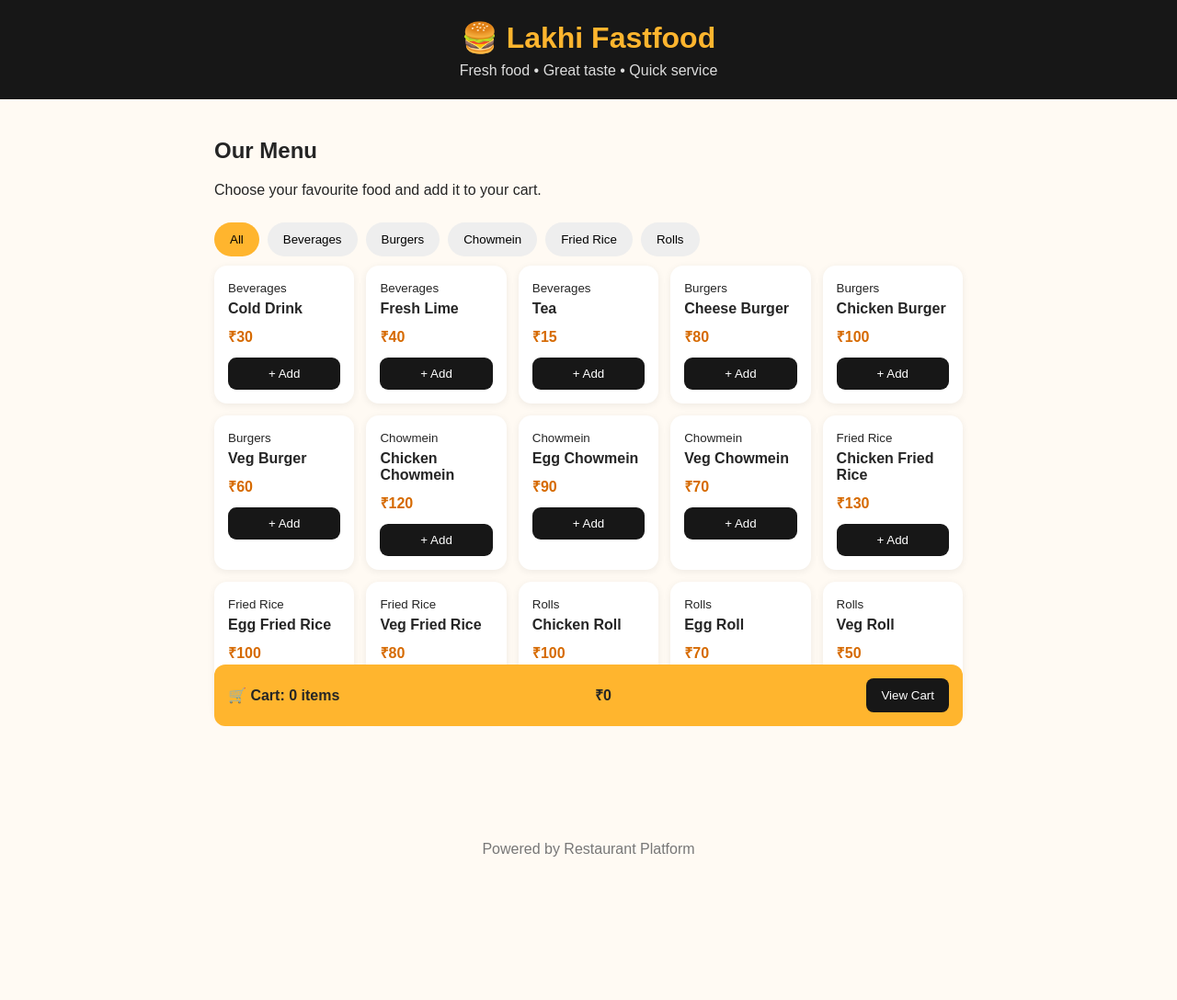
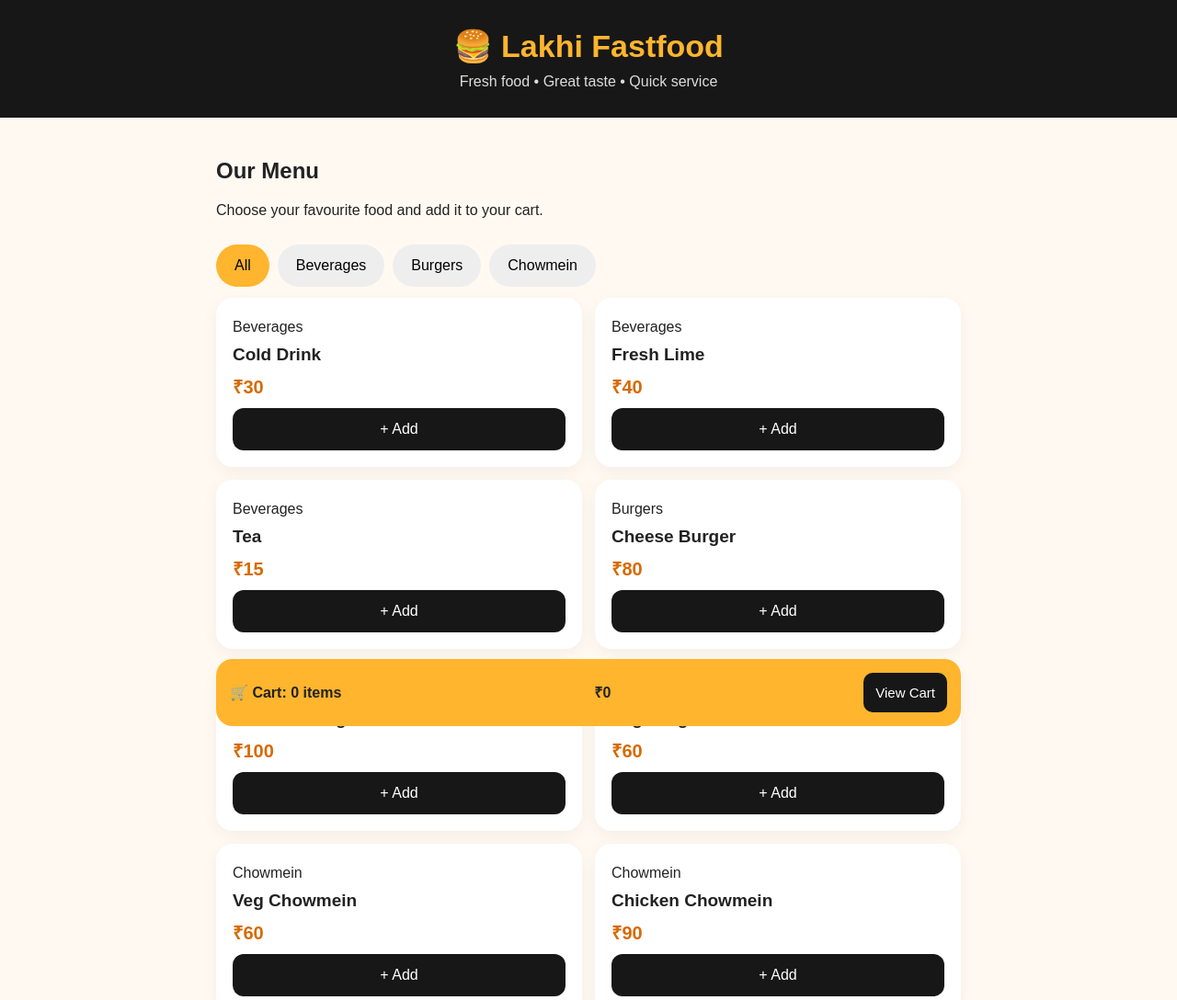
Before and after one commit to lakhiranjanbaruah94-hue/restaurant-platform, a plain HTML site: page index.html in a window 1280 px wide. Shown: the top 1088 px of the page at 92% size. Before the commit the page ends 958 px from the top, so only its background shows below. Drawn offline with Linux system fonts and the light colour scheme.

Commit message:
Update index.html

```diff
--- a/index.html
+++ b/index.html
@@ -4,35 +4,41 @@
 <head>
 <meta charset="UTF-8">
 <meta name="viewport" content="width=device-width, initial-scale=1.0">
-<title>Restaurant Platform</title>
+<title>Lakhi Fastfood</title>
 <style>
 *{box-sizing:border-box}
-body{margin:0;font-family:Arial,sans-serif;background:#fffaf3;color:#252525}
-header{background:#171717;color:white;padding:22px 16px;text-align:center}
-header h1{margin:0;color:#ffb52e}
-header p{margin:8px 0 0;color:#ddd}
-.container{max-width:850px;margin:auto;padding:18px}
+body{margin:0;background:#fff9f2;color:#222;font-family:Arial,sans-serif}
+header{background:#171717;color:white;text-align:center;padding:30px 12px}
+header h1{margin:0;color:#ffb52e;font-size:34px}
+header p{margin:10px 0 0;color:#ddd}
+.container{max-width:850px;margin:auto;padding:20px}
 h2{margin-top:24px}
-.categories{display:flex;gap:9px;overflow-x:auto;padding:10px 0}
-.categories button{border:0;border-radius:22px;padding:11px 17px;background:#eee;white-space:nowrap}
+.categories{display:flex;gap:9px;overflow-x:auto;padding:12px 0}
+.categories button{border:0;border-radius:30px;padding:14px 20px;background:#eee;font-size:16px;white-space:nowrap}
 .categories button.active{background:#ffb52e}
-.menu{display:grid;grid-template-columns:repeat(auto-fit,minmax(145px,1fr));gap:13px}
-.item{background:white;border-radius:14px;padding:15px;box-shadow:0 2px 9px #0001}
-.item h3{font-size:16px;margin:5px 0 10px}
-.price{font-weight:bold;color:#d66a00}
-.item button,.checkout{background:#171717;color:white;border:0;border-radius:9px;padding:10px;width:100%;margin-top:12px}
-.cart{position:sticky;bottom:10px;background:#ffb52e;padding:15px;border-radius:12px;margin-top:22px;display:flex;justify-content:space-between;align-items:center}
-.cart button{background:#171717;color:white;border:0;padding:11px 16px;border-radius:8px}
+.menu{display:grid;grid-template-columns:repeat(2,minmax(0,1fr));gap:14px}
+.item{background:white;border-radius:18px;padding:18px;box-shadow:0 5px 18px #0000000c}
+.item p{margin:5px 0}
+.item h3{font-size:19px;margin:10px 0}
+.price{font-weight:bold;color:#d66a00;font-size:20px}
+.item button,.checkout{background:#171717;color:white;border:0;border-radius:12px;padding:14px;width:100%;font-size:16px;margin-top:10px}
+.cart{position:sticky;bottom:10px;background:#ffb52e;padding:15px;border-radius:18px;margin-top:20px;display:flex;align-items:center;justify-content:space-between;gap:8px}
+.cart button{background:#171717;color:white;border:0;border-radius:10px;padding:13px;font-size:15px}
+.cart-panel{background:white;border-radius:16px;padding:18px;margin-top:15px;display:none}
+.cart-row{display:flex;justify-content:space-between;align-items:center;gap:8px;border-bottom:1px solid #eee;padding:12px 0}
+.qty button{padding:7px 12px;border:0;border-radius:7px;background:#eee;font-size:17px}
 footer{text-align:center;padding:25px;color:#777}
+@media(max-width:420px){.menu{gap:10px}.item{padding:14px}.item h3{font-size:17px}.cart{font-size:14px}}
 </style>
 </head>
 <body>
+
 <header>
 <h1>🍔 Lakhi Fastfood</h1>
 <p>Fresh food • Great taste • Quick service</p>
 </header>
 
-<main class="container">
+<div class="container">
 <h2>Our Menu</h2>
 <p>Choose your favourite food and add it to your cart.</p>
 
@@ -42,36 +48,36 @@ footer{text-align:center;padding:25px;color:#777}
 <div class="cart">
 <strong>🛒 Cart: <span id="count">0</span> items</strong>
 <strong id="total">₹0</strong>
-<button onclick="showCart()">View Cart</button>
+<button onclick="toggleCart()">View Cart</button>
 </div>
-</main>
 
-<footer>Powered by Restaurant Platform</footer>
+<div class="cart-panel" id="cartPanel">
+<h2>Your Cart</h2>
+<div id="cartItems"></div>
+<h3 id="cartTotal">Total: ₹0</h3>
+<button class="checkout" onclick="placeOrder()">Place Order (Demo)</button>
+</div>
+</div>
+
+<footer>Thank you for visiting Lakhi Fastfood ❤️</footer>
 
 <script>
-const foods=[
-["Beverages","Cold Drink",30],
-["Beverages","Fresh Lime",40],
-["Beverages","Tea",15],
-["Burgers","Cheese Burger",80],
-["Burgers","Chicken Burger",100],
-["Burgers","Veg Burger",60],
-["Chowmein","Chicken Chowmein",120],
-["Chowmein","Egg Chowmein",90],
-["Chowmein","Veg Chowmein",70],
-["Fried Rice","Chicken Fried Rice",130],
-["Fried Rice","Egg Fried Rice",100],
-["Fried Rice","Veg Fried Rice",80],
-["Rolls","Chicken Roll",100],
-["Rolls","Egg Roll",70],
-["Rolls","Veg Roll",50]
+const products=[
+{id:1,name:"Cold Drink",category:"Beverages",price:30},
+{id:2,name:"Fresh Lime",category:"Beverages",price:40},
+{id:3,name:"Tea",category:"Beverages",price:15},
+{id:4,name:"Cheese Burger",category:"Burgers",price:80},
+{id:5,name:"Chicken Burger",category:"Burgers",price:100},
+{id:6,name:"Veg Burger",category:"Burgers",price:60},
+{id:7,name:"Veg Chowmein",category:"Chowmein",price:60},
+{id:8,name:"Chicken Chowmein",category:"Chowmein",price:90}
 ];
 
 let selected="All";
-let cart=[];
+let cart={};
 
-function categories(){
-const names=["All",...new Set(foods.map(f=>f[0]))];
+function renderCategories(){
+const names=["All",...new Set(products.map(p=>p.category))];
 document.getElementById("categories").innerHTML=names.map(n=>
 `<button class="${selected===n?'active':''}" onclick="filterMenu('${n}')">${n}</button>`
 ).join("");
@@ -79,39 +85,75 @@ document.getElementById("categories").innerHTML=names.map(n=>
 
 function filterMenu(name){
 selected=name;
-categories();
+renderCategories();
 renderMenu();
 }
 
 function renderMenu(){
-const list=selected==="All"?foods:foods.filter(f=>f[0]===selected);
-document.getElementById("menu").innerHTML=list.map((f)=>`
+const list=products.filter(p=>selected==="All"||p.category===selected);
+document.getElementById("menu").innerHTML=list.map(p=>`
 <div class="item">
-<small>${f[0]}</small>
-<h3>${f[1]}</h3>
-<div class="price">₹${f[2]}</div>
-<button onclick="addToCart('${f[1]}',${f[2]})">+ Add</button>
+<p>${p.category}</p>
+<h3>${p.name}</h3>
+<div class="price">₹${p.price}</div>
+<button onclick="addItem(${p.id})">+ Add</button>
 </div>`).join("");
 }
 
-function addToCart(name,price){
-cart.push({name,price});
+function addItem(id){
+cart[id]=(cart[id]||0)+1;
+updateCart();
+}
+
+function changeQty(id,change){
+cart[id]=(cart[id]||0)+change;
+if(cart[id]<=0) delete cart[id];
 updateCart();
 }
 
 function updateCart(){
-document.getElementById("count").textContent=cart.length;
-document.getElementById("total").textContent="₹"+cart.reduce((s,i)=>s+i.price,0);
+let count=0,total=0;
+Object.keys(cart).forEach(id=>{
+const p=products.find(x=>x.id==id);
+count+=cart[id];
+total+=p.price*cart[id];
+});
+document.getElementById("count").textContent=count;
+document.getElementById("total").textContent="₹"+total;
+
+document.getElementById("cartItems").innerHTML=
+Object.keys(cart).map(id=>{
+const p=products.find(x=>x.id==id);
+return `<div class="cart-row">
+<div><strong>${p.name}</strong><br>₹${p.price} each</div>
+<div class="qty">
+<button onclick="changeQty(${id},-1)">−</button>
+<strong> ${cart[id]} </strong>
+<button onclick="changeQty(${id},1)">+</button>
+</div>
+<strong>₹${p.price*cart[id]}</strong>
+</div>`;
+}).join("")||"<p>Your cart is empty.</p>";
+
+document.getElementById("cartTotal").textContent="Total: ₹"+total;
 }
 
-function showCart(){
-if(!cart.length){alert("Your cart is empty.");return;}
-let details=cart.map(i=>i.name+" - ₹"+i.price).join("\n");
-alert("Your order:\n\n"+details+"\n\nTotal: ₹"+cart.reduce((s,i)=>s+i.price,0)+"\n\nThis is a demo cart. Online ordering will be connected next.");
+function toggleCart(){
+const panel=document.getElementById("cartPanel");
+panel.style.display=panel.style.display==="block"?"none":"block";
 }
 
-categories();
+function placeOrder(){
+if(Object.keys(cart).length===0){
+alert("Your cart is empty!");
+return;
+}
+alert("This is a demo. Online ordering will be connected next.");
+}
+
+renderCategories();
 renderMenu();
+updateCart();
 </script>
 </body>
 </html>
```
